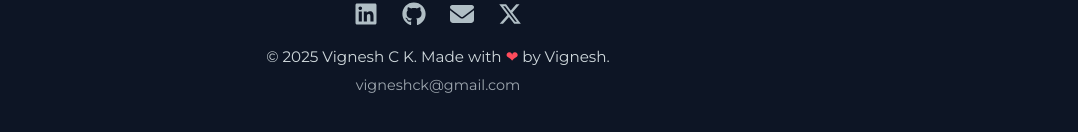
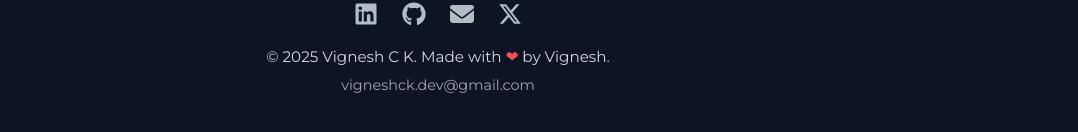
Before and after one commit to vigneshck2023/Portfolio, a React (Vite) app: page / in a window 1280 px wide. Shown: the part 3747-3879 px from the top of the page, without its empty margins (202-1280 px from the left). Built offline with nearby package versions, Linux system fonts and the light colour scheme.

Commit message:
Update Footer.jsx

```diff
--- a/src/components/Footer.jsx
+++ b/src/components/Footer.jsx
@@ -38,7 +38,7 @@ export default function Footer() {
       <p className="footer-text">
         © 2025 Vignesh C K. Made with <span className="heart">❤</span> by Vignesh.
       </p>
-      <p className="footer-email">vigneshck@gmail.com</p>
+      <p className="footer-email">vigneshck.dev@gmail.com</p>
     </footer>
   );
 }
```
